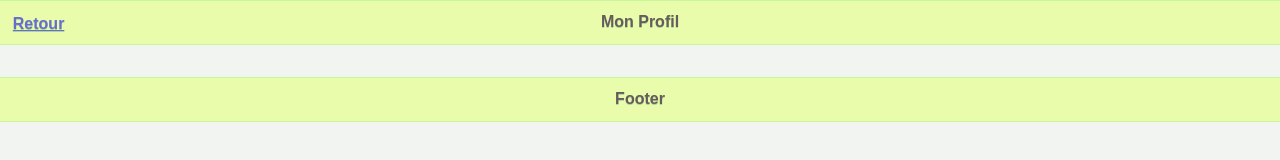
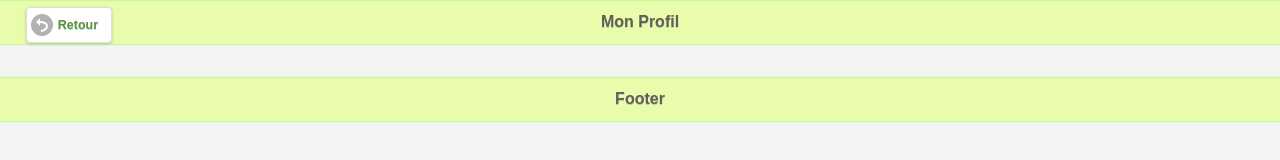
Before and after one commit to tristanazais/QND_V2, a plain HTML site: page page_medecin/profil.html in a window 1280 px wide. Drawn offline with Linux system fonts and the light colour scheme.

Commit message:
Update profil.html

```diff
--- a/page_medecin/profil.html
+++ b/page_medecin/profil.html
@@ -24,7 +24,7 @@ function myFunction()
 
 	<div data-role="page" id="pageone">
   <div data-role="header">
-    <div id="retour" style="float: left;margin-left: 1%;margin-top: 1%;"><a href="menu.html">Retour</a></div>
+  <div id="retour" style="position:absolute;left: 2%;"><a data-role="button" data-icon="back"  href="menu.html">Retour</a></div>
     <h1>Mon Profil</h1>
   </div>
 
```
